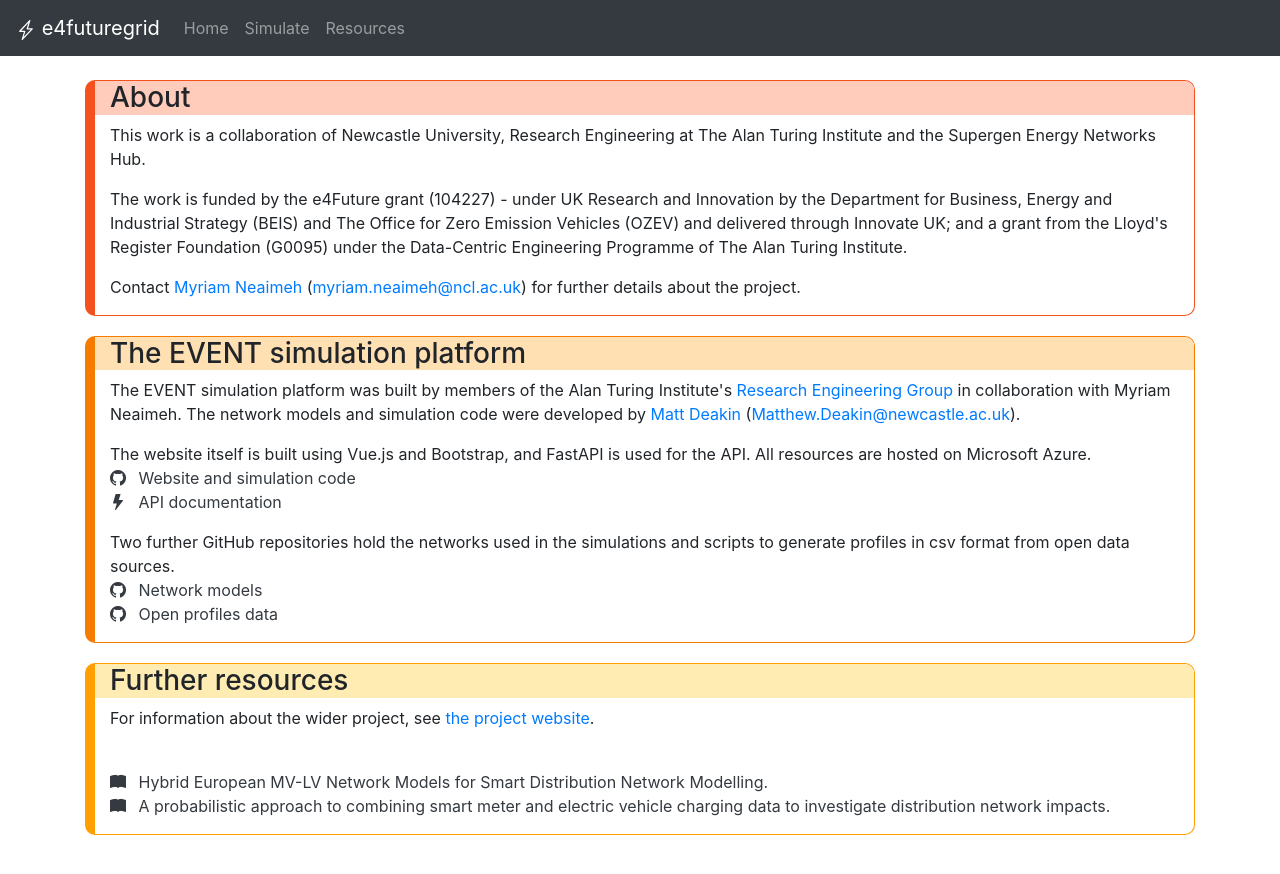
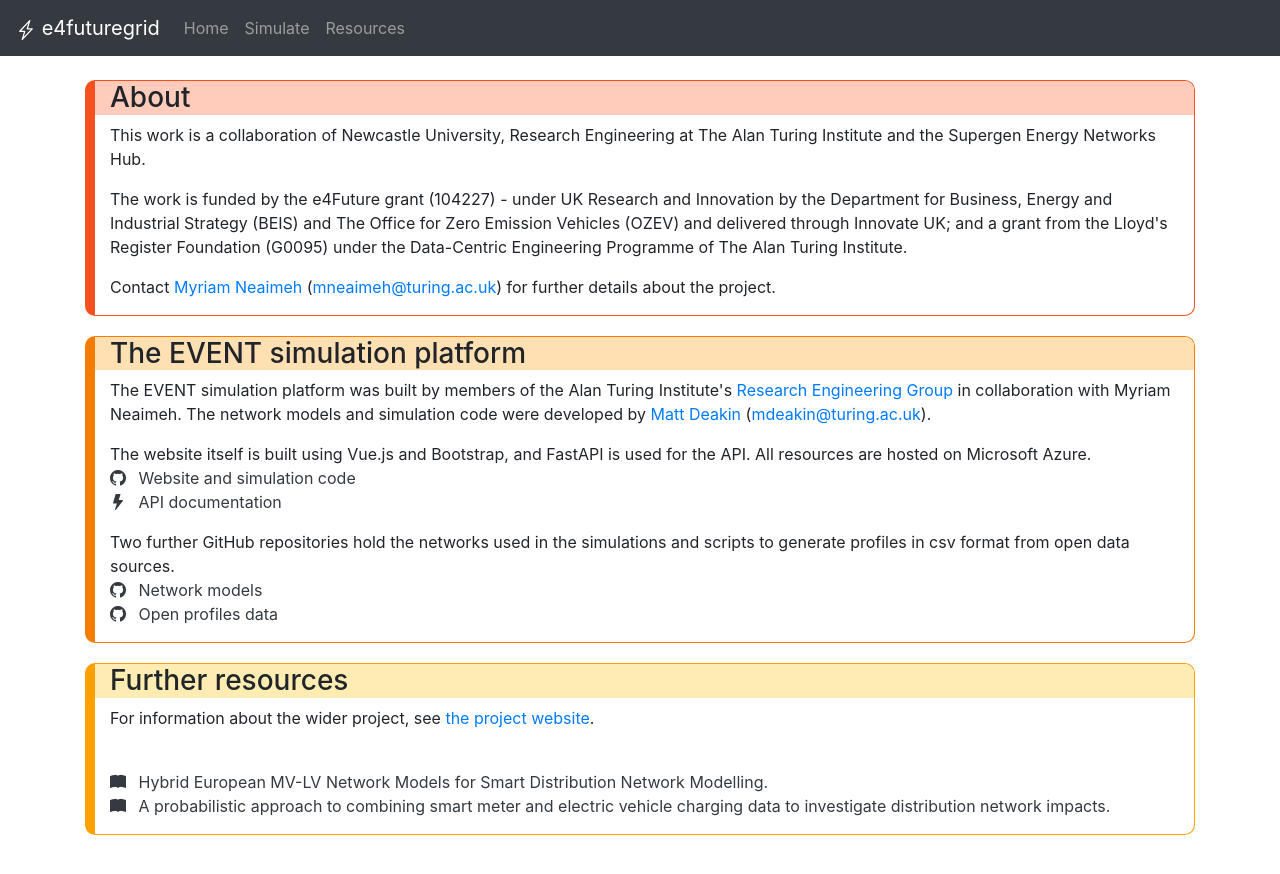
Before and after one commit to alan-turing-institute/vehicle-grid-integration-webapp-private, a Vue app: page /resources in a window 1280 px wide. Shown: the top 874 px of the page. Built offline with nearby package versions, Linux system fonts and the light colour scheme; the HTML template or start-up script is replaced by a standard one.

Commit message:
removing background gray, small changes frnt-end

```diff
--- a/src/views/Resources.vue
+++ b/src/views/Resources.vue
@@ -12,7 +12,7 @@
             <p>The work is funded by the e4Future grant (104227) - under UK Research and Innovation by the Department for Business, Energy and Industrial Strategy (BEIS) and The Office for Zero Emission Vehicles (OZEV) and delivered through Innovate UK; and a grant from the Lloyd's Register Foundation (G0095) under the Data-Centric Engineering Programme of The Alan Turing Institute.</p>
           </div>
           <div class="col-lg-12">
-            <p>Contact <a href="https://www.turing.ac.uk/people/researchers/myriam-neaimeh">Myriam Neaimeh</a> (<a href="mailto:myriam.neaimeh@ncl.ac.uk">myriam.neaimeh@ncl.ac.uk</a>) for further details about the project.</p>
+            <p>Contact <a href="https://www.turing.ac.uk/people/researchers/myriam-neaimeh">Myriam Neaimeh</a> (<a href="mailto:mneaimeh@turing.ac.uk">mneaimeh@turing.ac.uk</a>) for further details about the project.</p>
           </div>
         </div>
       </div>
@@ -25,7 +25,7 @@
           </div>
           <div class="col-lg-12">
             <p> The EVENT simulation platform was built by members of the Alan Turing Institute's <a href="https://www.turing.ac.uk/research-engineering">Research Engineering Group</a> in collaboration with Myriam Neaimeh.
-                The network models and simulation code were developed by <a href="https://www.turing.ac.uk/people/research-associates/matthew-deakin">Matt Deakin</a> (<a href="mailto:Matthew.Deakin@newcastle.ac.uk">Matthew.Deakin@newcastle.ac.uk</a>).
+                The network models and simulation code were developed by <a href="https://www.turing.ac.uk/people/research-associates/matthew-deakin">Matt Deakin</a> (<a href="mailto:mdeakin@turing.ac.uk">mdeakin@turing.ac.uk</a>).
             </p>
             <p>
                 The website itself is built using Vue.js and Bootstrap, and FastAPI is used for the API.
--- a/src/views/SimulateNetworkAPI.vue
+++ b/src/views/SimulateNetworkAPI.vue
@@ -558,11 +558,11 @@ export default {
 
             { name: "MV network overview (detailed)",
             info:"Plots the topology of the MV network in detail.",
-            info2:"This includes: (i) the node ID for each node, (ii) the locations of the LV modelled networks (iii) the locations of the modelled EV fast charging stations; (iv) the locations of the large solar (denoted ‘large DG’) (v) the locations of lumped residential and I&C loads.",
+            info2:"This includes: (i) the ID for each node, (ii) the locations of the LV modelled networks (iii) the locations of the modelled EV fast charging stations; (iv) the locations of the large solar (denoted ‘large DG’) (v) the locations of lumped residential and I&C loads.",
             plot: responseJson["mv_highlevel"] },
 
-            { name: "Average of profiles",
-            info:"This plots the mean power, in kW, for each of the demand profiles that are used in the simulation.",
+            { name: "Average of LV profiles",
+            info:"Plots the mean power, in kW, for the LV profiles. Individual profiles, not their average which is shown here, are used in the simulations.",
             info2:"Negative values imply generation (e.g., for solar profiles or vehicle-to-grid).",
             plot: responseJson["profile_options"] },
           ];
```
Also changed, not shown: 1 other file (tests, documents, lock files or other folders).
